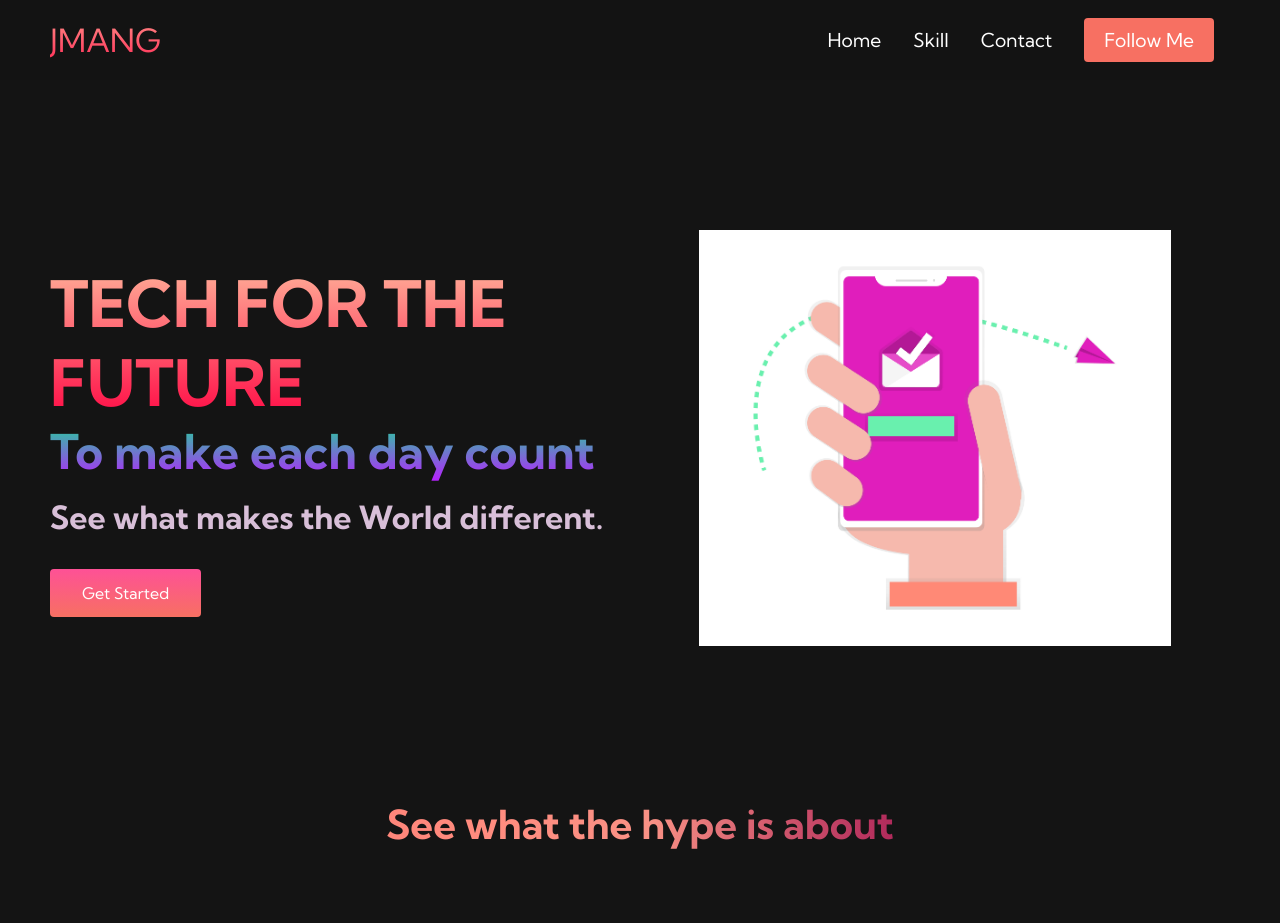
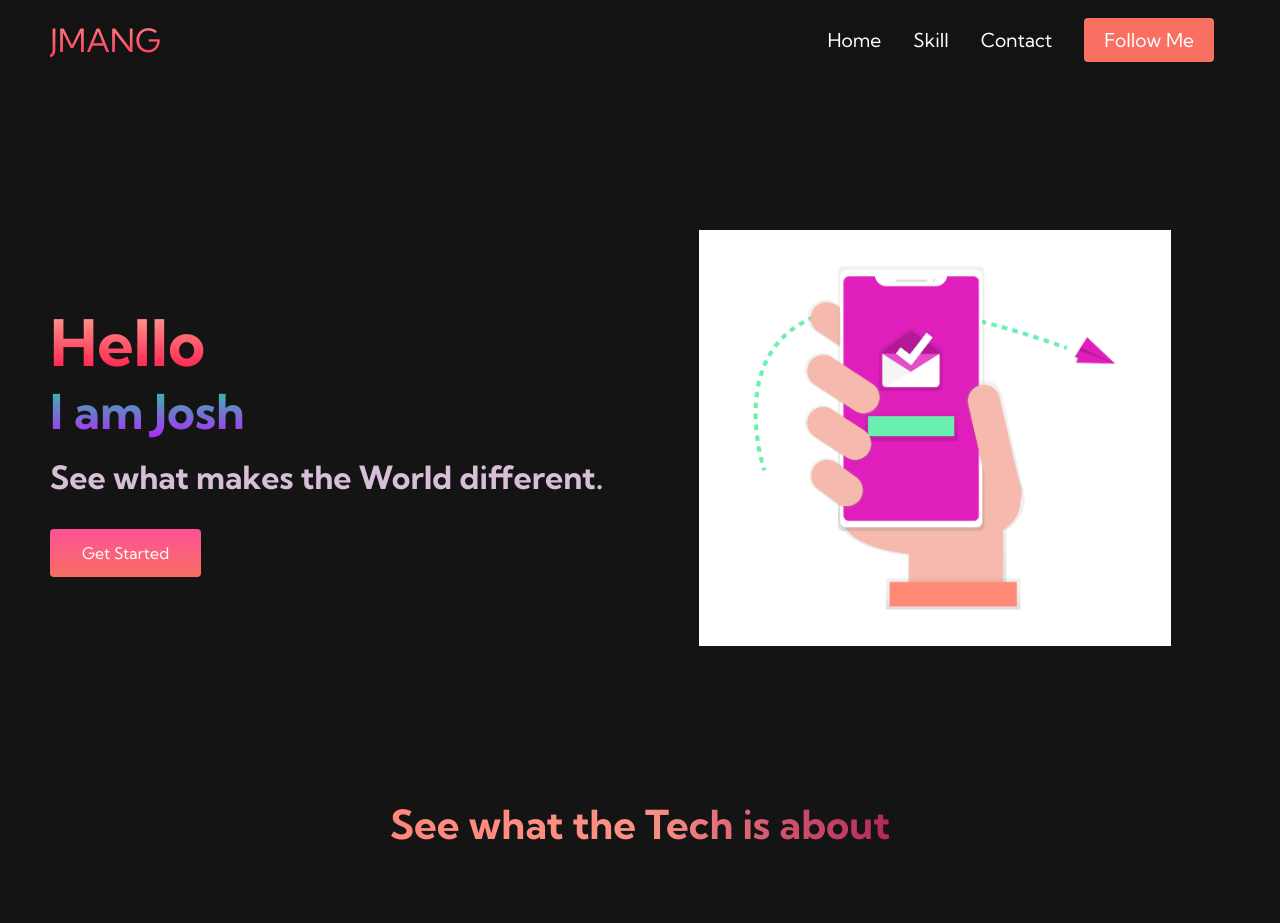
Before and after one commit to JoshuaMang/Personal_Project, a plain HTML site: page index.html in a window 1280 px wide. Shown: the top 923 px of the page. Drawn offline with Linux system fonts and the light colour scheme; some icons are missing; files whose address does not match are found by name.

Commit message:
Update index.html

```diff
--- a/index.html
+++ b/index.html
@@ -41,8 +41,8 @@
     <div class="main">
         <div class="main__container">
             <div class="main__content">
-                <h1>TECH FOR THE FUTURE</h1>
-                <h2>To make each day count</h2>
+                <h1>Hello</h1>
+                <h2>I am Josh</h2>
                 <p>See what makes the World different.</p>
                 <button class="main__btn"><a href="/">Get Started</a></button>
             </div>
@@ -55,7 +55,7 @@
     <!-- Services Section-->
 
     <div class="services">
-        <h1>See what the hype is about</h1>
+        <h1>See what the Tech is about</h1>
         <div class="services__container">
             <div class="services__card">
                 <h2>Experience Bliss</h2>
```
